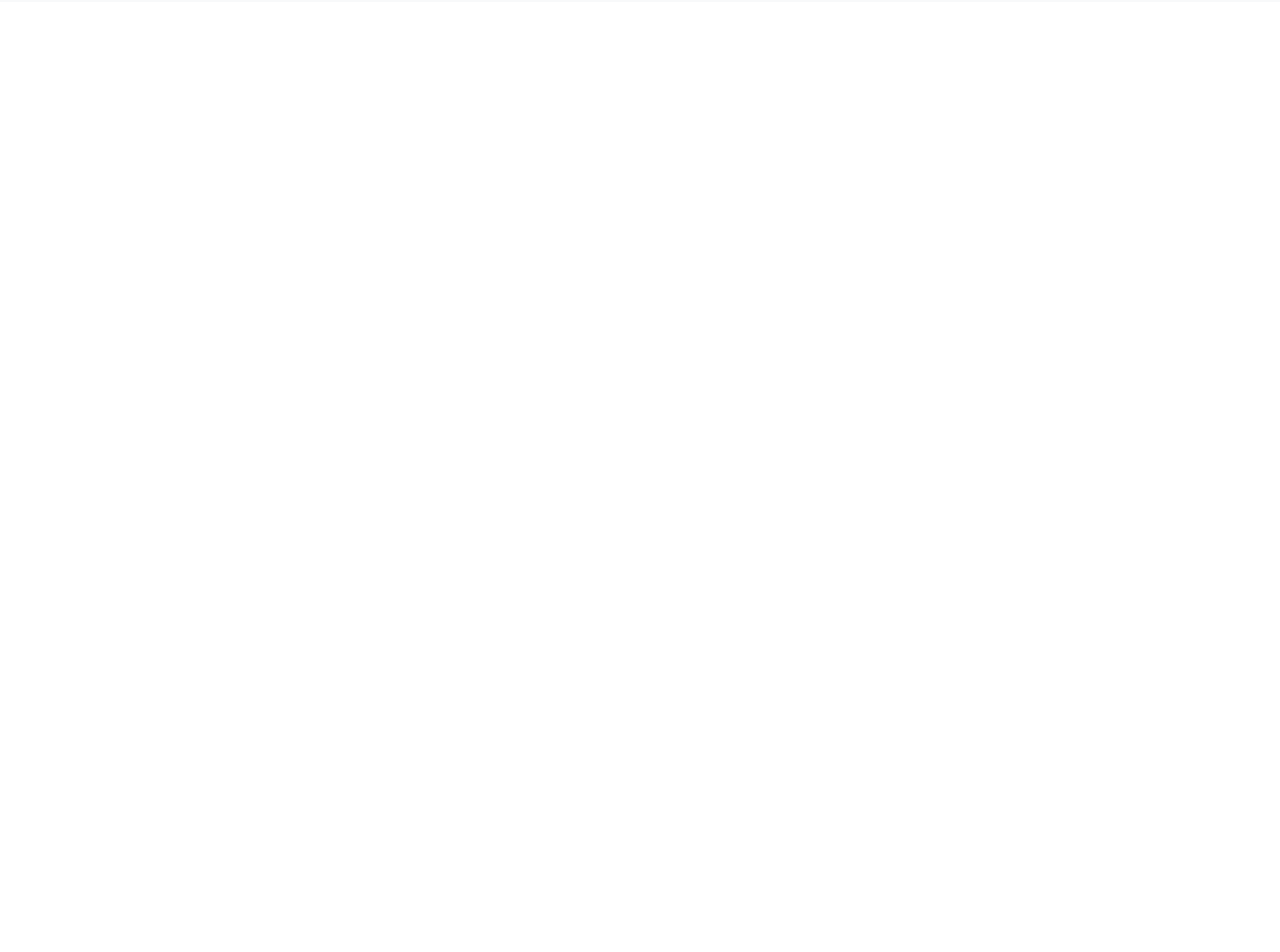
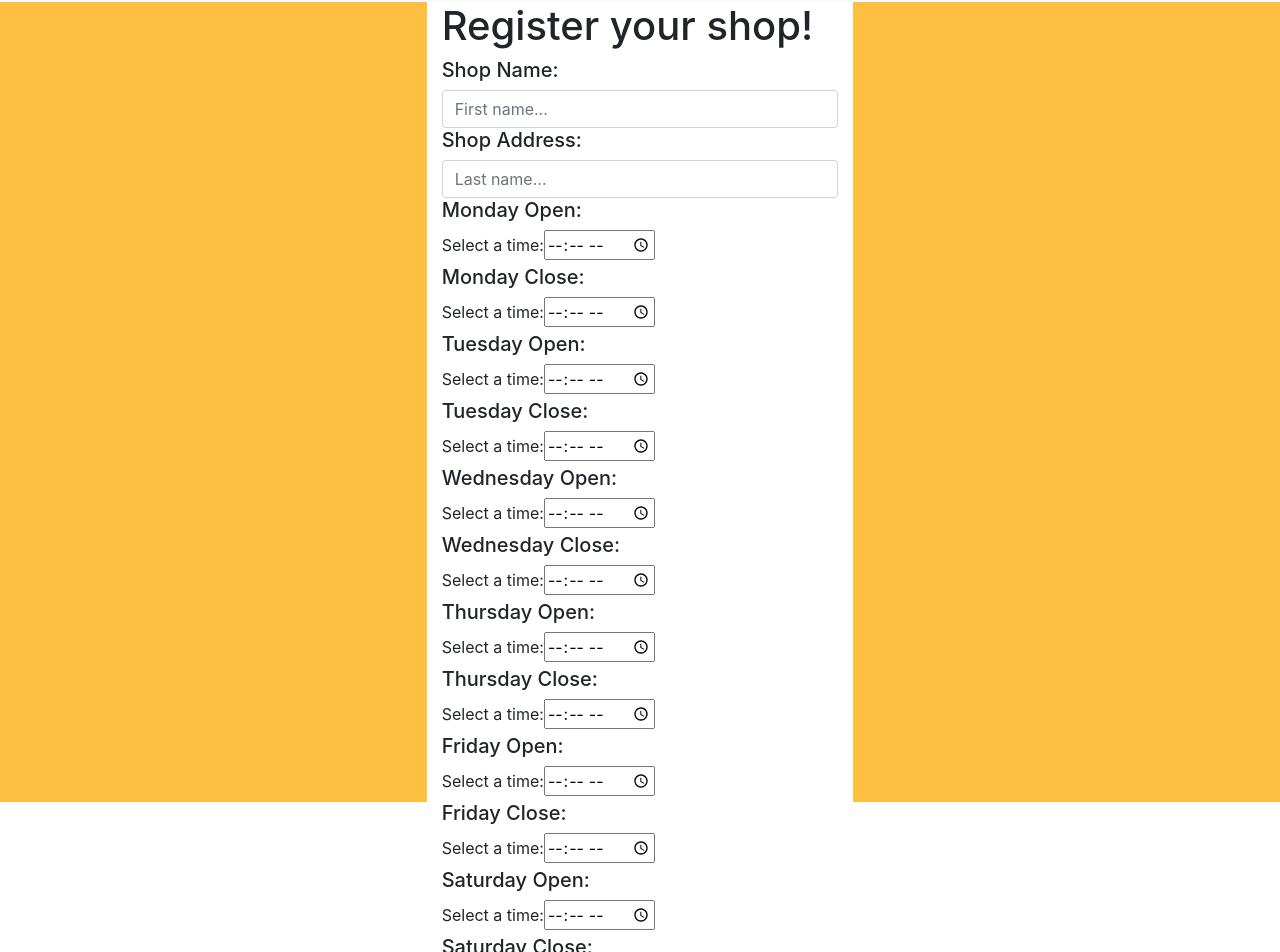
Before and after one commit to carter-willey/TacoWebAppFrontEnd, a React (Create React App) app: page /RegisterShop in a window 1280 px wide. Shown: the part 54-1006 px from the top of the page. Before the commit the page ends 800 px from the top, so only its background shows below. Built offline with nearby package versions, Linux system fonts and the light colour scheme.

Commit message:
added time inputs to register shop for shop hours. Will return to this for posting to backend and formatting

```diff
--- a/src/App.js
+++ b/src/App.js
@@ -4,6 +4,7 @@
 import Home from './Components/Home/home';
 import LoginForm from './Components/LoginForm/loginForm';
 import SignUpForm from './Components/SignUpForm/signUpForm';
+import RegisterShop from './Components/RegisterShop/registerShop';
 import {
   BrowserRouter as Router,
   Switch,
@@ -31,6 +32,7 @@
         logout();
       }
       setCurrentUser({ user });
+      console.log(currentUser);
       setLoading(false)
     } catch {
       setLoading(false)
@@ -57,6 +59,7 @@
           render={(props) => (<Home {...props} />
           )} />
           <Route path="/Signup" render={(props) => <SignUpForm {...props} />} />
+          <Route path="/RegisterShop" render={(props) => <RegisterShop {...props} />} />
           <Route
             path="/Login"
             render={(props) => (
--- a/src/Components/LoginForm/loginForm.jsx
+++ b/src/Components/LoginForm/loginForm.jsx
@@ -29,6 +29,7 @@
   });
   if (res !== undefined){
     setUserToken(res.data.token)
+    console.log(res.data);
     history.push("/")
   }
 }
--- /dev/null
+++ b/src/Components/RegisterShop/registerShop.jsx
@@ -0,0 +1,195 @@
+import React, {useState} from 'react';
+import axios from 'axios';
+import { useHistory} from 'react-router-dom';
+
+
+const RegisterShop = () => {
+
+    const initialShopInfo = {
+        userid: "",
+        shopname: "",
+        address: "",
+    }
+    const history = useHistory()
+    const [eachEntry, setEachEntry] = useState(initialShopInfo)
+    const [eachTimeEntry, setEachTimeEntry] = useState()
+    const [firstNameError, setFirstNameError] = useState({})
+    const [lastNameError, setLastNameError] = useState({})
+    const [userNameError, setUserNameError] = useState({})
+    const [emailError, setEmailError] = useState({})
+    const [passwordError, setPasswordError] = useState({})
+
+    const signUpFormValidation = () => {
+        const firstNameError = {};
+        const lastNameError = {};
+        const userNameError = {};
+        const emailError = {};
+        const passwordError = {};
+        let isValid = true;
+        if (eachEntry.firstname.trim().length === 0 ){
+            firstNameError.firstNameEmpty = "First name is required";
+            isValid = false;
+        }
+        if(eachEntry.lastname.trim().length === 0){
+            lastNameError.lastNameEmpty = "last name is required";
+            isValid = false;
+        }
+        if(eachEntry.username.trim().length === 0) {
+            userNameError.userNameEmpty = "username is required"
+            isValid = false;
+        }
+        if(eachEntry.email.trim().length === 0){
+            emailError.emailEmpty = "email is required"
+            isValid = false;
+        }
+        if(eachEntry.password.trim().length === 0){
+            passwordError.passwordEmpty = "password is required"
+            isValid = false;
+        }
+        setFirstNameError(firstNameError);
+        setLastNameError(lastNameError);
+        setUserNameError(userNameError)
+        setEmailError(emailError)
+        setPasswordError(passwordError)
+        return isValid;
+    }
+
+    const handleSubmit = (event) => {
+        event.preventDefault();
+        Register();
+
+    }
+    const handleChange = (event) => {
+        setEachEntry({ ...eachEntry, [event.target.name]: event.target.value });
+      };
+
+      const handleTimeChange = (event) => {
+        setEachTimeEntry({...eachTimeEntry, [event.target.name]: event.target.value})
+        console.log(eachTimeEntry);
+      }
+
+    const Register = async () => {
+        let userData = eachEntry;
+        const isValid = signUpFormValidation();
+        if(isValid){
+          console.log(userData);
+            let response = await axios.post("https://localhost:44394/api/authentication", userData);
+            if (response.data.length !== 0 && userData.isOwner == false){
+                history.push("/Login")
+            }
+            else {
+              history.push("/RegisterShop")
+            }
+            setEachEntry(initialShopInfo)
+        }
+    }
+    return (
+        <div className="container-fluid">
+            <div className="row">
+                <div className="col sm-4 side"></div>
+                <div className="col sm-4">
+                <div>
+                    <h1 className="title">Register your shop!</h1>
+                    <form onSubmit={handleSubmit}>
+                        <div>
+                            <h5 className="signupTitle">Shop Name:</h5>
+                    <input  className="form-control " value={eachEntry.firstname} name="firstname" placeholder="First name..." onChange={handleChange}></input>
+                    {Object.keys(firstNameError).map((key) => {
+                        return <div style={{color: "yellow"}}>{firstNameError[key]} </div>
+                    })}
+                    </div>
+                    <h5 className="signupTitle">Shop Address:</h5>
+                    <div>
+                    <input  className="form-control" value={eachEntry.lastname} name="lastname" placeholder="Last name..." onChange={handleChange}></input>
+                    {Object.keys(lastNameError).map((key) => {
+                        return <div style={{color: "yellow"}}>{lastNameError[key]} </div>
+                    })}
+                    </div>
+                    <h5 className="signupTitle">Monday Open:</h5>
+                    <form>
+                      <label for="1open">Select a time:</label>
+                      <input type="time" name="[1].Open"  onChange={handleTimeChange}/>
+                    </form>
+                    <h5 className="signupTitle">Monday Close:</h5>
+                    <form>
+                      <label for="1.close">Select a time:</label>
+                      <input type="time"  name="[2].Close"  onChange={handleTimeChange}/>
+                    </form>
+
+                    <h5 className="signupTitle">Tuesday Open:</h5>
+                    <form>
+                      <label for="2open">Select a time:</label>
+                      <input type="time" id="2open" name="[2].Open" onChange={handleTimeChange} />
+                    </form>
+                    <h5 className="signupTitle">Tuesday Close:</h5>
+                    <form>
+                      <label for="2close">Select a time:</label>
+                      <input type="time" id="2close" name="[2].Close"  onChange={handleTimeChange} />
+                    </form>
+
+                    <h5 className="signupTitle">Wednesday Open:</h5>
+                    <form>
+                      <label for="3open">Select a time:</label>
+                      <input type="time" id="3open" name="[3].Open"  onChange={handleTimeChange}/>
+                    </form>
+                    <h5 className="signupTitle">Wednesday Close:</h5>
+                    <form>
+                      <label for="3close">Select a time:</label>
+                      <input type="time" id="3close" name="[3].Close"  onChange={handleTimeChange}/>
+                    </form>
+
+                    <h5 className="signupTitle">Thursday Open:</h5>
+                    <form>
+                      <label for="4open">Select a time:</label>
+                      <input type="time" id="4open" name="[4].Open"  onChange={handleTimeChange}/>
+                    </form>
+                    <h5 className="signupTitle">Thursday Close:</h5>
+                    <form>
+                      <label for="4close">Select a time:</label>
+                      <input type="time" id="4close" name="[4].Close" onChange={handleTimeChange}/>
+                    </form>
+
+                    <h5 className="signupTitle">Friday Open:</h5>
+                    <form>
+                      <label for="5open">Select a time:</label>
+                      <input type="time" id="5open" name="[5].Open"  onChange={handleTimeChange}/>
+                    </form>
+                    <h5 className="signupTitle">Friday Close:</h5>
+                    <form>
+                      <label for="5close">Select a time:</label>
+                      <input type="time" id="5close" name="[5].Close" onChange={handleTimeChange} />
+                    </form>
+
+                    <h5 className="signupTitle">Saturday Open:</h5>
+                    <form>
+                      <label for="6open">Select a time:</label>
+                      <input type="time" id="6open" name="[6].Open" onChange={handleTimeChange}/>
+                    </form>
+                    <h5 className="signupTitle">Saturday Close:</h5>
+                    <form>
+                      <label for="6close">Select a time:</label>
+                      <input type="time" id="6close" name="[6].Close" onChange={handleTimeChange} />
+                    </form>
+
+                    <h5 className="signupTitle">Sunday Open:</h5>
+                    <form>
+                      <label for="7open">Select a time:</label>
+                      <input type="time" id="7open" name="[7].Open"  onChange={handleTimeChange}/>
+                    </form>
+                    <h5 className="signupTitle">Sunday Close:</h5>
+                    <form>
+                      <label for="7close">Select a time:</label>
+                      <input type="time" id="7close" name="[7].Close"  onChange={handleTimeChange}/>
+                    </form>
+
+                    <button className="mt-2 mb-1" type="submit">Register Shop</button>
+                    </form>
+                    </div>
+                </div>
+                <div className="col sm-4 side"></div>
+            </div>
+        </div>
+    )
+}
+
+export default RegisterShop
```
Also changed, not shown: src/Components/SignUpForm/signUpForm.jsx (line endings or trailing spaces).
